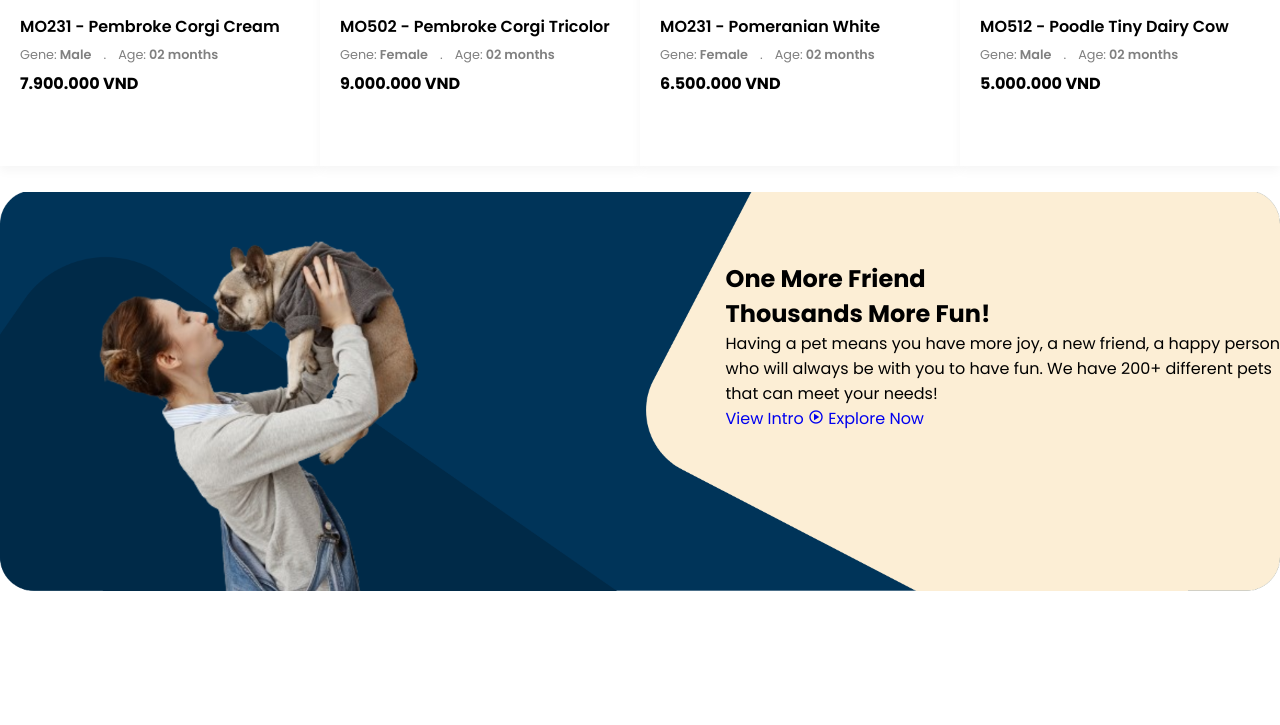
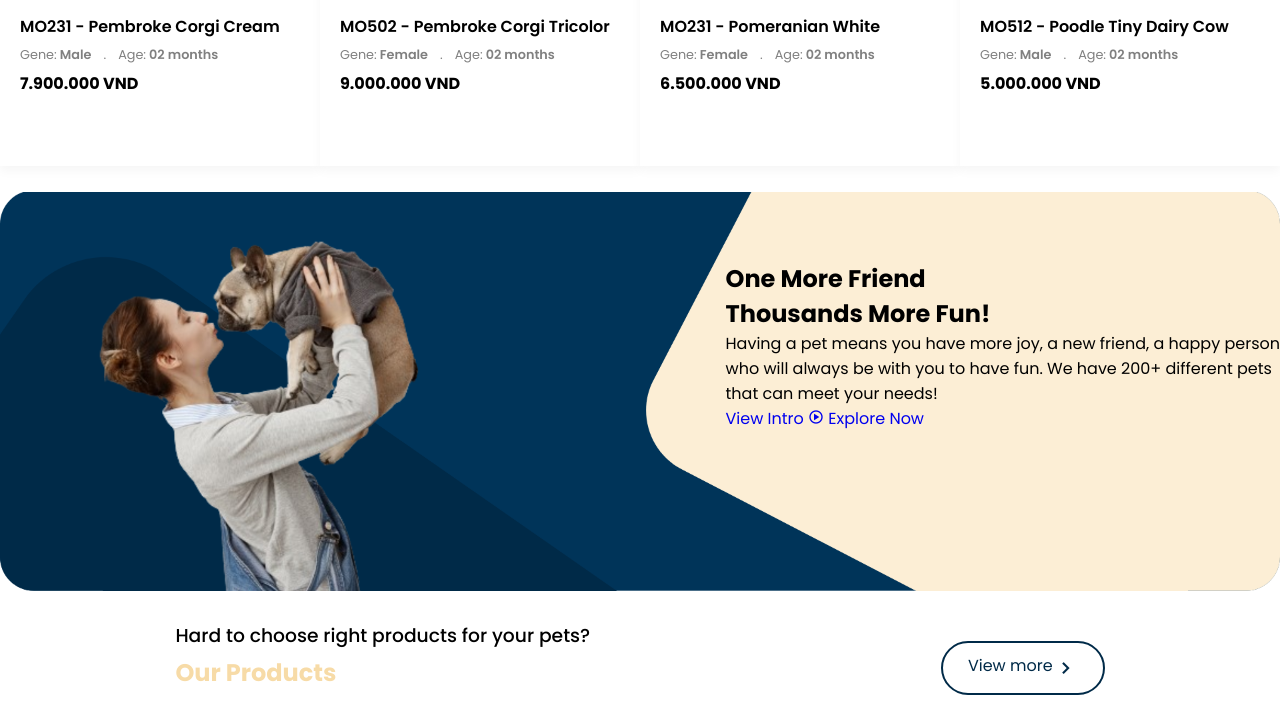
Before and after one commit to Abdelilah2009/Store-Ta7adi-, a plain HTML site: page index.html in a window 1280 px wide. Shown: the part 1471-2196 px from the top of the page. Before the commit the page ends 2062 px from the top, so only its background shows below. Drawn offline with nearby package versions, Linux system fonts and the light colour scheme.

Commit message:
Update index.html

```diff
--- a/index.html
+++ b/index.html
@@ -181,6 +181,18 @@
         </div>
     </section>
 
+    <section class="hh">
+        <div class="title-btn">
+            <div class="c-title p-t">
+                <h3>Hard to choose right products for your pets?</h3>
+                <h2>Our Products</h2>
+            </div>
+            <div class="c-btn">
+                <a href="#">View more  <i class='bx bx-chevron-right'></i></a>
+            </div>
+        </div>
+    </section>
+
     <script src="script.js"></script>
 </body>
 </html>
```
